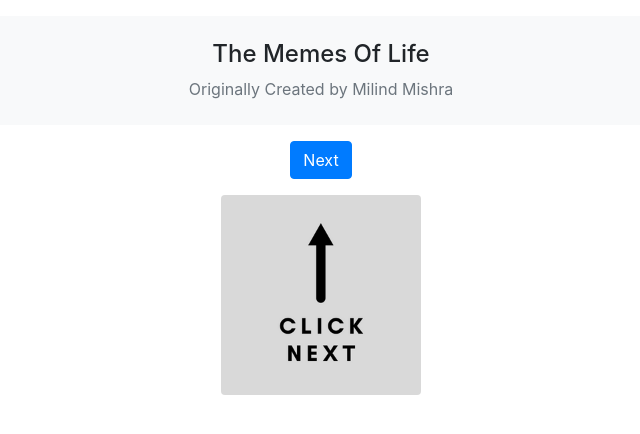
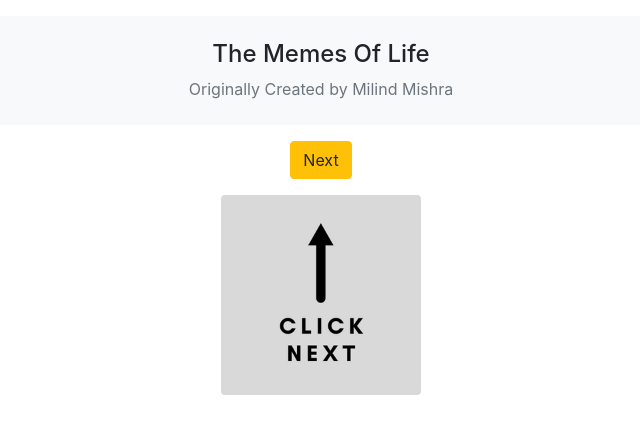
Before and after one commit to adityasaravana/memeretriever, a plain HTML site: page index.html in a window 1280 px wide. Shown: the whole page, without its empty margins (319-959 px from the left). Drawn offline with nearby package versions, Linux system fonts and the light colour scheme.

Commit message:
Update index.html

```diff
--- a/index.html
+++ b/index.html
@@ -20,7 +20,7 @@
       <div class="text-center">
         <button
           type="button"
-          class="btn btn-primary mx-1"
+          class="btn btn-warning mx-1"
           onClick="loadMemes()"
         >
           Next
```
